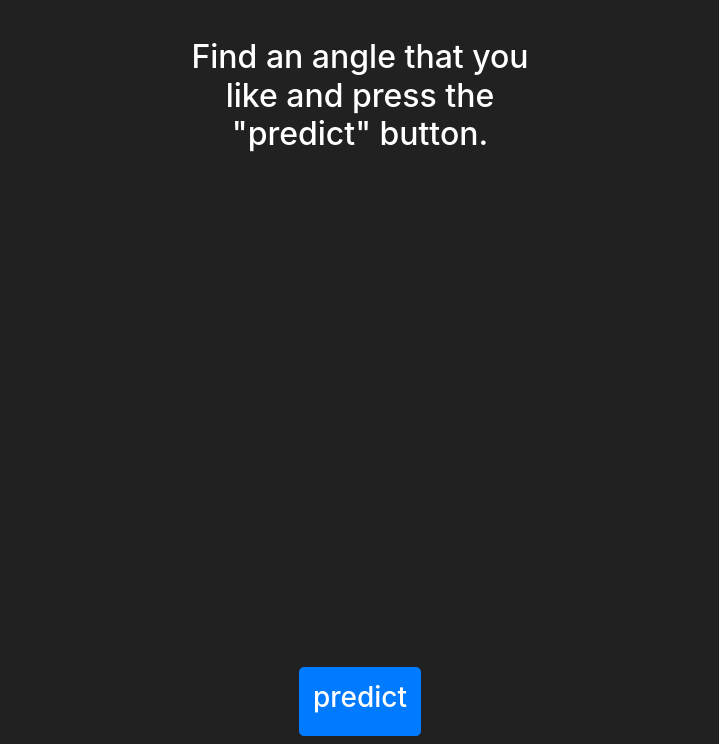
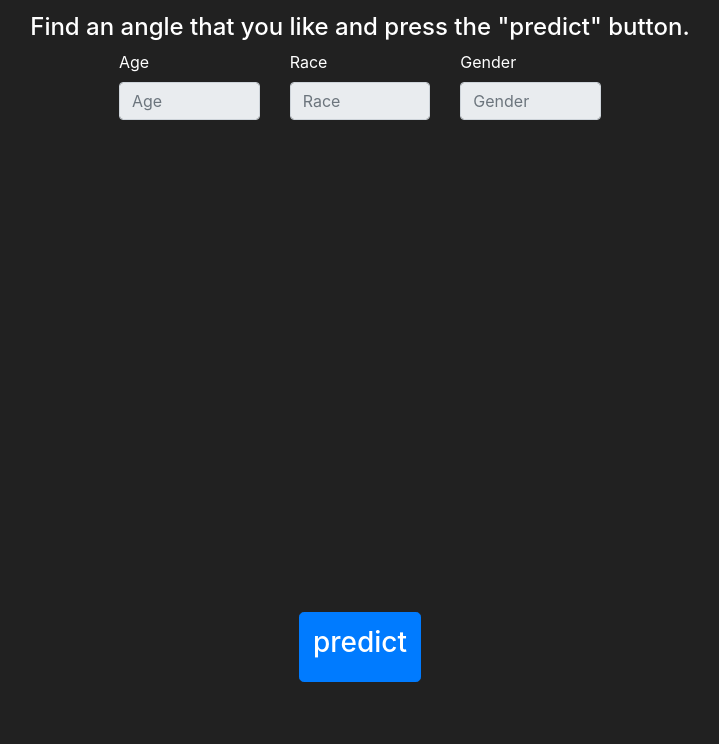
Before and after one commit to okryachun/aws-face-analysis-app, a Flask app: page /model_predictions in a window 1280 px wide. Shown: the part 56-800 px from the top of the page, without its empty margins (280-999 px from the left). Run offline with Flask 2, Linux system fonts and the light colour scheme; some libraries are stand-ins or nearby versions.

Commit message:
Add prediction text boxes on model page

```diff
--- a/application.py
+++ b/application.py
@@ -1,42 +1,49 @@
 from flask import Flask, Response, render_template, request
 from flask_socketio import SocketIO, emit
+import numpy as np
+import base64
 import sys
-# import cv2
-# import numpy as np
-# import base64
+#import cv2
+
 
 # local imports
-# import static.run_model as run_model
+#import static.run_model as run_model
 
 application = Flask(__name__)
 application.config['DEBUG'] = True
 application.config['SECRET_KEY'] = "\xd9\xf9\xc6\xcd\x85\x0f\xa0\x92\x82\x1d\xce\x06\xa2\xddO\x1b0B\xbf\t6\x90s"
-socketio = SocketIO(application)
+socketio = SocketIO(application, logger=True, engineio_logger=True)
 
-# model = run_model.get_model('static/saved_model')
+#model = run_model.get_model('static/saved_model')
 
-# @socketio.on('input image', namespace='/test')
-# def run_prediction(input):
-#     encoded_img = input.split(",")[1]
-#     try:
-#         nparr = np.frombuffer(base64.b64decode(encoded_img), np.uint8)
-#         frame = cv2.imdecode(nparr, cv2.IMREAD_COLOR)
-#         print(f"image was decoded! Here is the shape {frame.shape}")
-#         # prediction_text = run_model_prediction(frame)
-#         # print(f"{prediction_text}", file=sys.stderr, flush=True)
-#     except Exception as e:
-#         print(f"\n{e}\n")
-#         print("couldn't decode images!", file=sys.stderr, flush=True)
-    #emit("stats", {'prediction', 'complete'})
+@socketio.on('frame capture', namespace='/')
+def run_prediction(input):
+    encoded_img = input.split(",")[1]
+    try:
+        nparr = np.frombuffer(base64.b64decode(encoded_img), np.uint8)
+        #frame = cv2.imdecode(nparr, cv2.IMREAD_COLOR)
+
+        #prediction_dict = run_model_prediction(frame)
+        emit('predictions', {"Age": 20, "Race": "white", "Gender": "male"})
+        # print(f"{prediction_text}", file=sys.stderr, flush=True)
+    except Exception as e:
+        print(f"\n{e}\n")
+        print("couldn't decode images!", file=sys.stderr, flush=True)
 
 
 @socketio.on('connect', namespace='/')
 def test_connect():
     print("client connected: ", file=sys.stderr, flush=True)
 
+@socketio.on('disconnect', namespace='/')
+def test_disconnect():
+    print("client disconnected: ", file=sys.stderr, flush=True)
+
+
 @socketio.on('message', namespace='/')
-def test_connect():
-    print("client connected: ", file=sys.stderr, flush=True)
+def test_message(msg):
+    print(f"Client sent message: {msg}", file=sys.stderr, flush=True)
+
 
 @application.route('/')
 def home_page():
@@ -69,10 +76,10 @@ def model_predictions():
 #     age, race, gender = model.predict(img)
 #     age, race, gender = run_model.process_results(age, race, gender, run_model.get_model_vars())
 
-#     text = f"Age: {age}, Race: {race}, Gender: {gender}"
-#     print(text, file=sys.stderr, flush=True)
+#     predictions = {"Age": age, "Race": race, "Gender": gender}
 
-#     return text
+#     return predictions
+
 
 if __name__ == "__main__":
     socketio.run(application)
--- a/requirements.txt
+++ b/requirements.txt
@@ -6,6 +6,7 @@ eventlet==0.31.1
 Flask==2.0.1
 Flask-SocketIO==5.1.0
 greenlet==1.1.0
+h5py==2.8.0
 itsdangerous==2.0.1
 Jinja2==3.0.1
 MarkupSafe==2.0.1
--- a/static/css/home.css
+++ b/static/css/home.css
@@ -3,17 +3,38 @@
         width: 90%;
     }
     #model-button-div {
-        padding-top: 5%;
+        padding-top: 2%;
+    }
+    #video-box {
+        width: 90%;
+        height: 40%;
+    }
+    #canvas-box {
+        width: 90%;
+        height: 40%;
+    }
+    #pred-container {
+        width: 90%
     }
 }
 
 @media (min-width: 701px) {
     #introduction-text {
-        width: 30%;
+        width: 60%;
     }
-
     #model-button-div {
-        padding-top: 2%;
+        padding-top: 1%;
+    }
+    #video-box {
+        width: 640px;
+        height: 480px;
+    }
+    #canvas-box {
+        width: 640px;
+        height: 480px;
+    }
+    #pred-container {
+        width: 40%
     }
 }
 
@@ -23,7 +44,7 @@
 }
 
 #introduction-text {
-    padding-top: 3%;
+    padding-top: 1%;
     text-align: center;
     margin-left: auto;
     margin-right: auto;
@@ -46,12 +67,9 @@
 }
 
 #video-box {
-    width: 640px;
-    height: 480px;
+    padding-top: 1%;
 }
 
 #canvas-box {
     display: none;
-    width: 640px;
-    height: 480px;
 }
--- a/static/js/main.js
+++ b/static/js/main.js
@@ -7,14 +7,19 @@ $(document).ready(function() {
 
     var localMediaStream = null;
 
-    //var socket = io.connect(location.protocol + '//' + document.domain + ':' + location.port + namespace);
     var socket = io();
 
     socket.on('connect', function() {
         console.log('Connected!');
-        console.log(socket.nsp)
-        socket.emit('message', {foo:'I have joined your server!!'})
     });
+
+    socket.on('predictions', function(data) {
+        $("#age").val(data["Age"]);
+        $("#gender").val(data["Gender"]);
+        $("#race").val(data["Race"])
+        console.log(data);
+    });
+
 
     predict_button.addEventListener("click", function() {
         if (!localMediaStream) {
@@ -24,7 +29,7 @@ $(document).ready(function() {
         ctx.drawImage(video, 0, 0, video.videoWidth, video.videoHeight, 0, 0, 300, 150);
 
         let dataURL = canvas.toDataURL('image/jpeg');
-        // socket.emit('input image', dataURL);
+        socket.emit('frame capture', dataURL);
     });
 
     var constraints = {
--- a/templates/model.html
+++ b/templates/model.html
@@ -12,10 +12,26 @@
 
 {% block content %}
 
-<h2 id="introduction-text">
+<h4 id="introduction-text">
     Find an angle that you like and press the "predict" button.
-</h2>
+</h4>
 
+<div class="container" id="pred-container">
+    <div class="row justify-content-center" id="pred-row">
+        <div class="col">
+            <label>Age</label>
+            <input type="text" class="form-control" id="age" placeholder="Age" disabled>
+        </div>
+        <div class="col">
+            <label>Race</label>
+            <input type="text" class="form-control" id="race" placeholder="Race" disabled>
+        </div>
+        <div class="col">
+            <label>Gender</label>
+            <input type="text" class="form-control" id="gender" placeholder="Gender" disabled>
+        </div>
+    </div>
+</div>
 
 <div class="container" id="stream-container">
     <video autoplay="true" id="video-box"></video>
```
